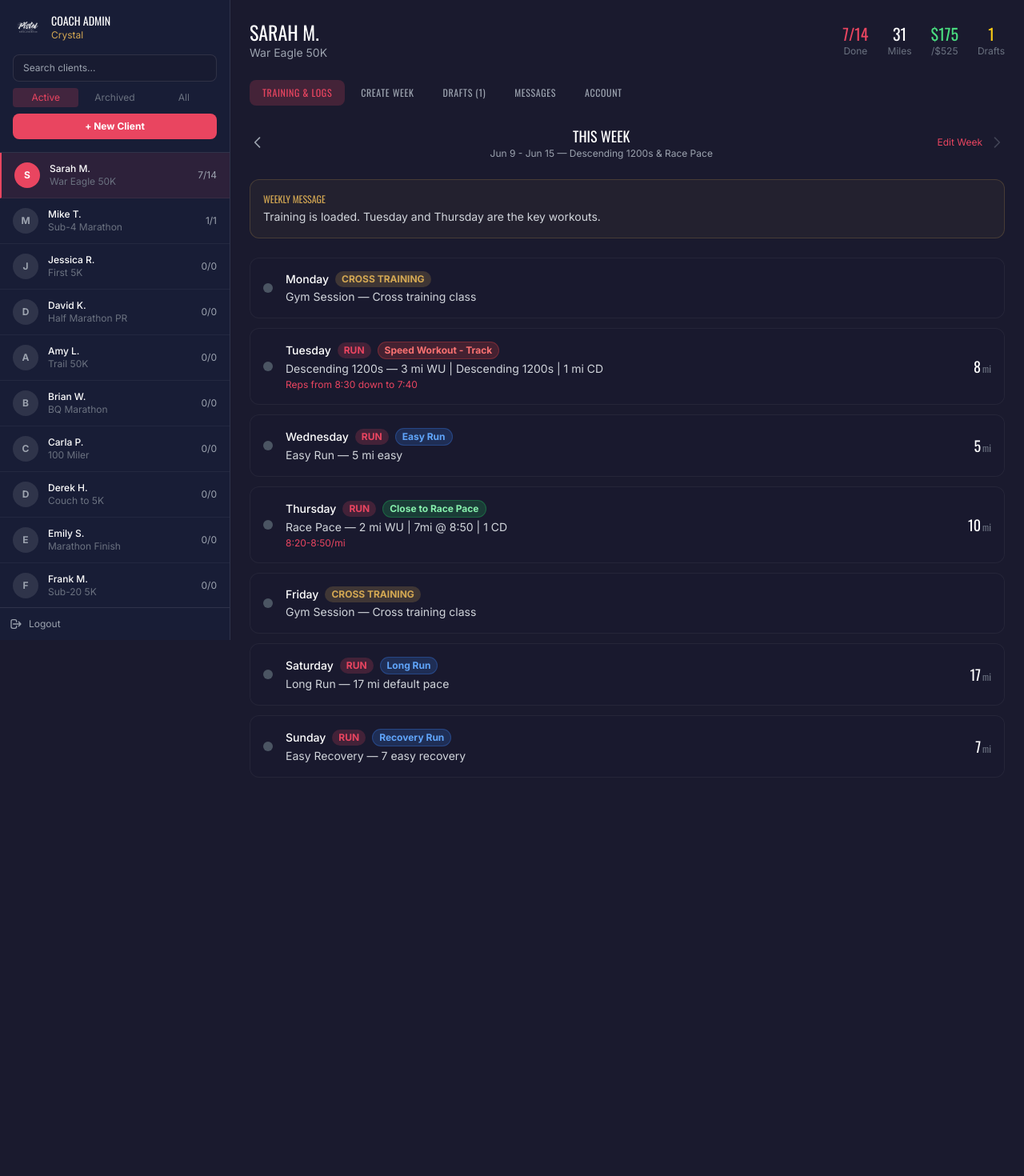
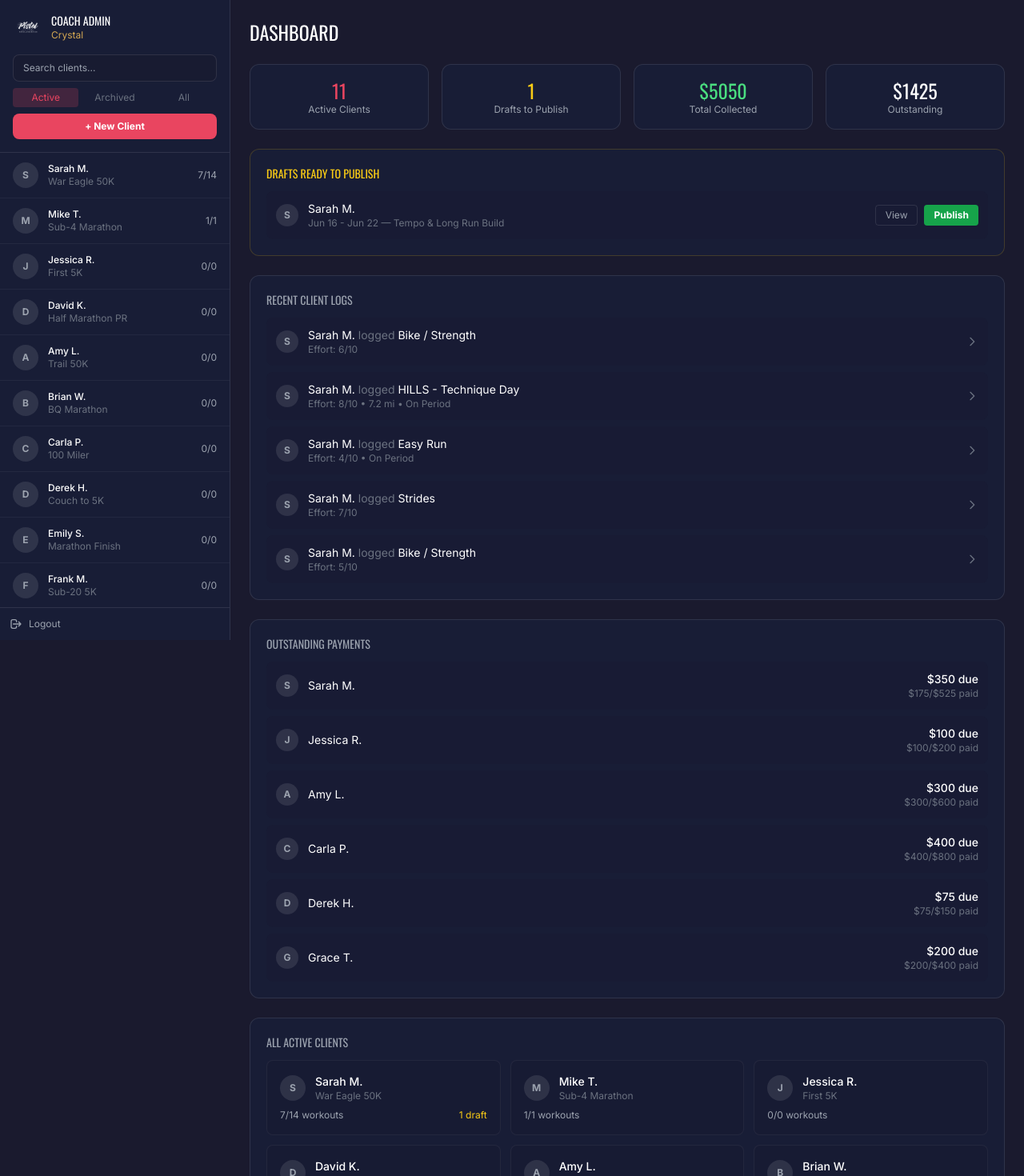
Before and after one commit to cvinirwin9455/crystalpiston, a Next.js app: page /admin in a window 1280 px wide. Shown: the top 1470 px of the page at 80% size. Before the commit the page ends 996 px from the top, so only its background shows below. Built offline with nearby package versions, Linux system fonts and the light colour scheme.

Commit message:
Add coach dashboard: overview on login with drafts, activity, payments, all clients
Co-authored-by: cvinirwin9455 <179919834+cvinirwin9455@users.noreply.github.com>

```diff
--- a/src/app/admin/page.tsx
+++ b/src/app/admin/page.tsx
@@ -10,7 +10,7 @@ type CoachMessage = { id: string; date: string; message: string; };
 type Client = { id: string; name: string; email: string; gender: "female" | "male"; goal: string; startDate: string; planDuration: string; owed: number; paid: number; status: "active" | "archived"; weeks: WeekData[]; messages: CoachMessage[]; };
 
 export default function AdminPage() {
-  const [selectedClient, setSelectedClient] = useState<string | null>("c1");
+  const [selectedClient, setSelectedClient] = useState<string | null>(null);
   const [clientTab, setClientTab] = useState<"plan" | "create" | "messages" | "drafts" | "account">("plan");
   const [selectedWeekIndex, setSelectedWeekIndex] = useState(0);
   const [editingWeek, setEditingWeek] = useState(false);
@@ -441,7 +441,109 @@ export default function AdminPage() {
             )}
           </div>
         ) : (
-          <div className="hidden md:flex items-center justify-center h-full"><p className="text-gray-500">Select a client from the sidebar</p></div>
+          /* COACH DASHBOARD - default view when no client selected */
+          <div className="p-6 space-y-6">
+            <h2 className="font-heading text-2xl uppercase text-white">Dashboard</h2>
+
+            {/* Overview Stats */}
+            <div className="grid grid-cols-2 md:grid-cols-4 gap-4">
+              <div className="bg-secondary/50 border border-white/10 rounded-xl p-4 text-center"><p className="font-heading text-2xl text-accent">{clients.filter(c => c.status === "active").length}</p><p className="text-gray-400 text-xs">Active Clients</p></div>
+              <div className="bg-secondary/50 border border-white/10 rounded-xl p-4 text-center"><p className="font-heading text-2xl text-yellow-400">{clients.reduce((s, c) => s + c.weeks.filter(w => w.status === "draft").length, 0)}</p><p className="text-gray-400 text-xs">Drafts to Publish</p></div>
+              <div className="bg-secondary/50 border border-white/10 rounded-xl p-4 text-center"><p className="font-heading text-2xl text-green-400">${clients.reduce((s, c) => s + c.paid, 0)}</p><p className="text-gray-400 text-xs">Total Collected</p></div>
+              <div className="bg-secondary/50 border border-white/10 rounded-xl p-4 text-center"><p className="font-heading text-2xl text-white">${clients.reduce((s, c) => s + (c.owed - c.paid), 0)}</p><p className="text-gray-400 text-xs">Outstanding</p></div>
+            </div>
+
+            {/* Action Items */}
+            {(() => {
+              const allDrafts = clients.filter(c => c.status === "active").flatMap(c => c.weeks.filter(w => w.status === "draft").map(w => ({ client: c, week: w })));
+              const unpaidClients = clients.filter(c => c.status === "active" && c.owed - c.paid > 0);
+              const recentLogs = clients.filter(c => c.status === "active").flatMap(c => c.weeks.filter(w => w.status === "published").flatMap(w => w.workouts.filter(wo => wo.log).map(wo => ({ client: c, workout: wo }))));
+              return (
+                <>
+                  {/* Drafts Ready to Publish */}
+                  {allDrafts.length > 0 && (
+                    <div className="bg-secondary/50 border border-yellow-500/20 rounded-xl p-5">
+                      <h3 className="font-heading text-sm uppercase text-yellow-400 mb-3">Drafts Ready to Publish</h3>
+                      <div className="space-y-2">
+                        {allDrafts.map((item, i) => (
+                          <div key={i} className="flex items-center justify-between bg-primary/30 rounded-lg p-3">
+                            <div className="flex items-center gap-3">
+                              <div className="w-7 h-7 rounded-full bg-white/10 flex items-center justify-center text-xs font-bold text-gray-400">{item.client.name.charAt(0)}</div>
+                              <div><p className="text-white text-sm">{item.client.name}</p><p className="text-gray-500 text-xs">{item.week.dateRange} &mdash; {item.week.focus}</p></div>
+                            </div>
+                            <div className="flex gap-2">
+                              <button onClick={() => { setSelectedClient(item.client.id); setClientTab("drafts"); }} className="text-gray-400 hover:text-white text-xs border border-white/10 px-3 py-1 rounded">View</button>
+                              <button onClick={() => { const updated = clients.map(c => { if (c.id === item.client.id) { return { ...c, weeks: c.weeks.map(w => w.weekId === item.week.weekId ? { ...w, status: "published" as const } : w) }; } return c; }); setClients(updated); }} className="bg-green-600 hover:bg-green-700 text-white text-xs px-3 py-1 rounded font-bold">Publish</button>
+                            </div>
+                          </div>
+                        ))}
+                      </div>
+                    </div>
+                  )}
+
+                  {/* Recent Client Activity */}
+                  {recentLogs.length > 0 && (
+                    <div className="bg-secondary/50 border border-white/10 rounded-xl p-5">
+                      <h3 className="font-heading text-sm uppercase text-gray-400 mb-3">Recent Client Logs</h3>
+                      <div className="space-y-2">
+                        {recentLogs.slice(0, 5).map((item, i) => (
+                          <button key={i} onClick={() => { setSelectedClient(item.client.id); setClientTab("plan"); }} className="w-full flex items-center justify-between bg-primary/30 rounded-lg p-3 hover:bg-white/5 transition-colors text-left">
+                            <div className="flex items-center gap-3">
+                              <div className="w-7 h-7 rounded-full bg-white/10 flex items-center justify-center text-xs font-bold text-gray-400">{item.client.name.charAt(0)}</div>
+                              <div><p className="text-white text-sm">{item.client.name} <span className="text-gray-500">logged</span> {item.workout.title}</p><p className="text-gray-500 text-xs">Effort: {item.workout.log?.rpe}/10 {item.workout.log?.actualMiles && `• ${item.workout.log.actualMiles} mi`} {item.workout.log?.onPeriod === "yes" && "• On Period"}</p></div>
+                            </div>
+                            <svg className="w-4 h-4 text-gray-500" fill="none" stroke="currentColor" viewBox="0 0 24 24"><path strokeLinecap="round" strokeLinejoin="round" strokeWidth={2} d="M9 5l7 7-7 7" /></svg>
+                          </button>
+                        ))}
+                      </div>
+                    </div>
+                  )}
+
+                  {/* Payment Overview */}
+                  {unpaidClients.length > 0 && (
+                    <div className="bg-secondary/50 border border-white/10 rounded-xl p-5">
+                      <h3 className="font-heading text-sm uppercase text-gray-400 mb-3">Outstanding Payments</h3>
+                      <div className="space-y-2">
+                        {unpaidClients.map((c) => (
+                          <button key={c.id} onClick={() => { setSelectedClient(c.id); setClientTab("account"); }} className="w-full flex items-center justify-between bg-primary/30 rounded-lg p-3 hover:bg-white/5 transition-colors text-left">
+                            <div className="flex items-center gap-3">
+                              <div className="w-7 h-7 rounded-full bg-white/10 flex items-center justify-center text-xs font-bold text-gray-400">{c.name.charAt(0)}</div>
+                              <p className="text-white text-sm">{c.name}</p>
+                            </div>
+                            <div className="text-right"><p className="text-white text-sm font-medium">${(c.owed - c.paid).toFixed(0)} due</p><p className="text-gray-500 text-xs">${c.paid}/${c.owed} paid</p></div>
+                          </button>
+                        ))}
+                      </div>
+                    </div>
+                  )}
+
+                  {/* All Clients Quick View */}
+                  <div className="bg-secondary/50 border border-white/10 rounded-xl p-5">
+                    <h3 className="font-heading text-sm uppercase text-gray-400 mb-3">All Active Clients</h3>
+                    <div className="grid md:grid-cols-2 lg:grid-cols-3 gap-3">
+                      {clients.filter(c => c.status === "active").map((c) => {
+                        const allWk = c.weeks.filter(w => w.status === "published").flatMap(w => w.workouts);
+                        const doneWk = allWk.filter(w => w.completed);
+                        const drafts = c.weeks.filter(w => w.status === "draft").length;
+                        return (
+                          <button key={c.id} onClick={() => { setSelectedClient(c.id); setClientTab("plan"); }} className="bg-primary/30 border border-white/5 rounded-lg p-4 hover:border-accent/30 transition-all text-left">
+                            <div className="flex items-center gap-3 mb-2">
+                              <div className="w-8 h-8 rounded-full bg-white/10 flex items-center justify-center text-xs font-bold text-gray-400">{c.name.charAt(0)}</div>
+                              <div><p className="text-white text-sm font-medium">{c.name}</p><p className="text-gray-500 text-xs">{c.goal}</p></div>
+                            </div>
+                            <div className="flex items-center justify-between text-xs">
+                              <span className="text-gray-400">{doneWk.length}/{allWk.length} workouts</span>
+                              {drafts > 0 && <span className="text-yellow-400">{drafts} draft{drafts > 1 ? "s" : ""}</span>}
+                            </div>
+                          </button>
+                        );
+                      })}
+                    </div>
+                  </div>
+                </>
+              );
+            })()}
+          </div>
         )}
       </main>
     </div>
```
